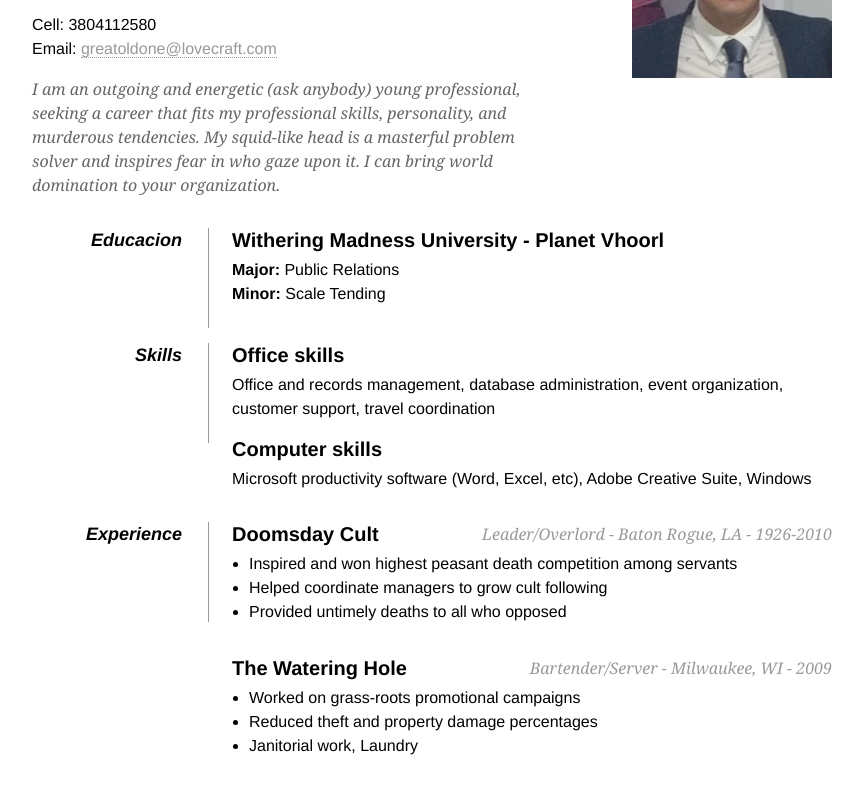
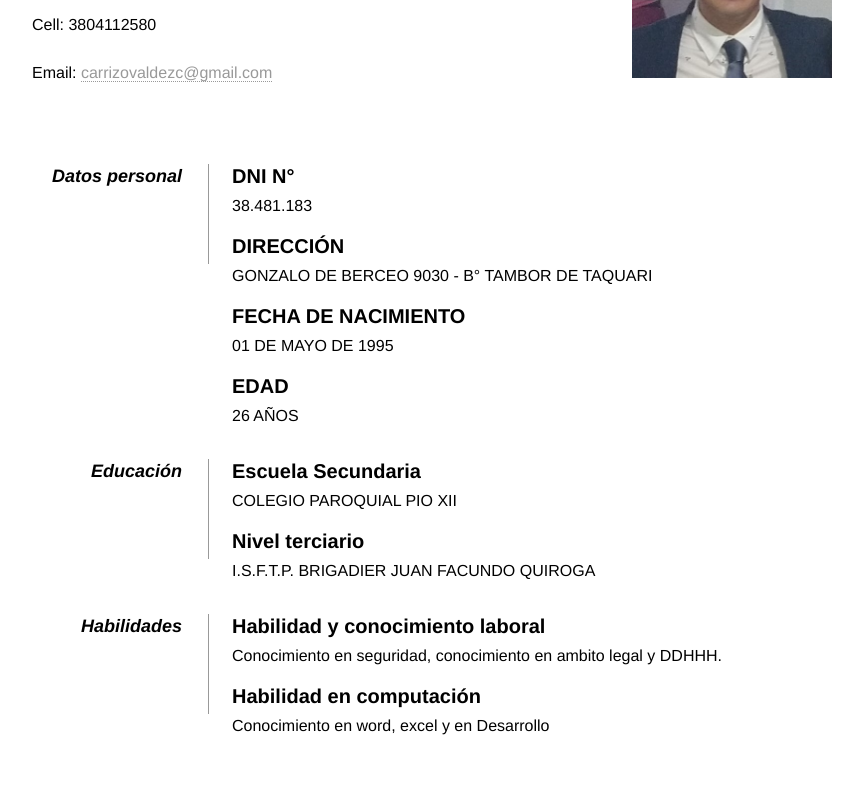
Before and after one commit to Cristhian0408/Cristhian0408.githab.io, a plain HTML site: page index.html in a window 1280 px wide. Shown: the part 132-934 px from the top of the page, without its empty margins (208-1071 px from the left). After the commit the page ends 886 px from the top, so only its background shows below. Drawn offline with Linux system fonts and the light colour scheme.

Commit message:
agregos datos a index.html

```diff
--- a/index.html
+++ b/index.html
@@ -43,77 +43,50 @@
 
             <p>
                 Cell: <span class="tel">3804112580</span><br />
-                Email: <a class="email" href="mailto:greatoldone@lovecraft.com">greatoldone@lovecraft.com</a>
+                <br>
+                Email: <a class="email" href="carrizovaldezc@gmail.com">carrizovaldezc@gmail.com</a>
+
             </p>
         </div>
-
-        <div id="objective">
-            <p>
-                I am an outgoing and energetic (ask anybody) young professional, seeking a
-                career that fits my professional skills, personality, and murderous tendencies.
-                My squid-like head is a masterful problem solver and inspires fear in who gaze upon it.
-                I can bring world domination to your organization.
-            </p>
-        </div>
+          <br>
+          <br>
 
         <div class="clear"></div>
 
         <dl>
             <dd class="clear"></dd>
 
-            <dt>Educacion</dt>
+            <dt>Datos personal</dt>
             <dd>
-                <h2>Withering Madness University - Planet Vhoorl</h2>
-                <p><strong>Major:</strong> Public Relations<br />
-                   <strong>Minor:</strong> Scale Tending</p>
+                <h2>DNI N°</h2>
+                <p></strong> 38.481.183 <p></strong>
+                <h2>DIRECCIÓN</h2>
+                <p></strong> GONZALO DE BERCEO 9030 - B° TAMBOR DE TAQUARI <p></strong>
+                <h2>FECHA DE NACIMIENTO</h2>
+                <p></strong> 01 DE MAYO DE 1995 </p>
+                <h2>EDAD</h2>
+                <p></strong> 26 AÑOS <p></strong>
             </dd>
+            <dd class="clear"></dd>
+            <dt>Educación</dt>
+            <dd>
+                <h2>Escuela Secundaria</h2>
+                <p></strong> COLEGIO PAROQUIAL PIO XII </p>
+                <h2>Nivel terciario</h2>
+                <p></strong> I.S.F.T.P. BRIGADIER JUAN FACUNDO QUIROGA <p></strong>
+            </dd>
+            <br>
+            <br>
 
             <dd class="clear"></dd>
 
-            <dt>Skills</dt>
+            <dt>Habilidades</dt>
             <dd>
-                <h2>Office skills</h2>
-                <p>Office and records management, database administration, event organization, customer support, travel coordination</p>
-
-                <h2>Computer skills</h2>
-                <p>Microsoft productivity software (Word, Excel, etc), Adobe Creative Suite, Windows</p>
+                <h2>Habilidad y conocimiento laboral</h2>
+                <p> Conocimiento en seguridad, conocimiento en ambito legal y DDHHH.</p>
+                <h2>Habilidad en computación</h2>
+                <p>Conocimiento en word, excel y en Desarrollo</p>
             </dd>
-
-            <dd class="clear"></dd>
-
-            <dt>Experience</dt>
-            <dd>
-                <h2>Doomsday Cult <span>Leader/Overlord - Baton Rogue, LA - 1926-2010</span></h2>
-                <ul>
-                    <li>Inspired and won highest peasant death competition among servants</li>
-                    <li>Helped coordinate managers to grow cult following</li>
-                    <li>Provided untimely deaths to all who opposed</li>
-                </ul>
-
-                <h2>The Watering Hole <span>Bartender/Server - Milwaukee, WI - 2009</span></h2>
-                <ul>
-                    <li>Worked on grass-roots promotional campaigns</li>
-                    <li>Reduced theft and property damage percentages</li>
-                    <li>Janitorial work, Laundry</li>
-                </ul>
-            </dd>
-
-            <dd class="clear"></dd>
-
-            <dt>Hobbies</dt>
-            <dd>World Domination, Deep Sea Diving, Murder Most Foul</dd>
-
-            <dd class="clear"></dd>
-
-            <dt>References</dt>
-            <dd>Available on request</dd>
-
-            <dd class="clear"></dd>
-        </dl>
-
-        <div class="clear"></div>
-
-    </div>
 
 </body>
 
```
